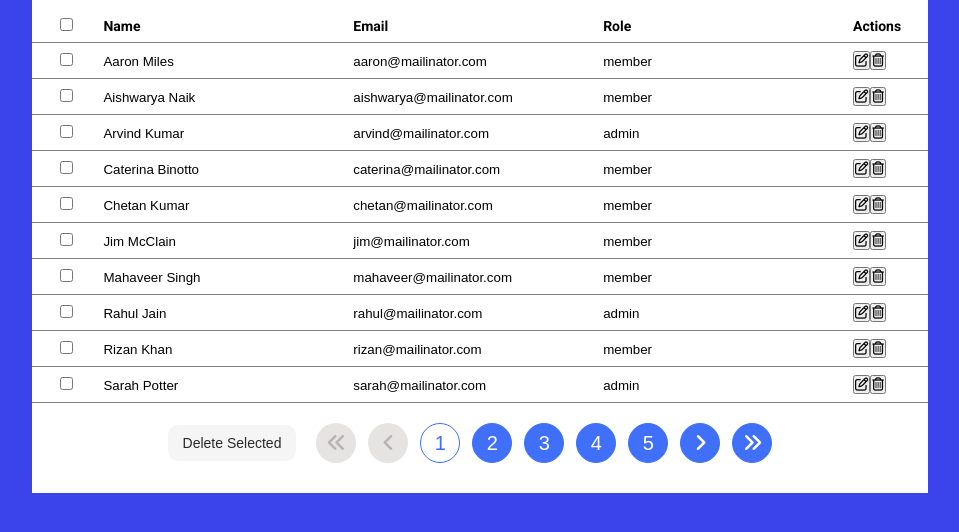
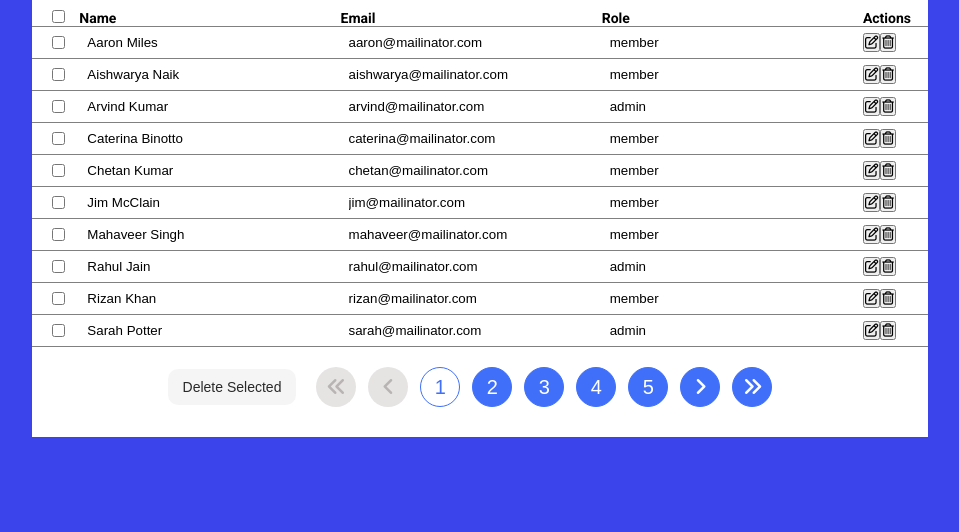
Before and after one commit to gulsane/AdminUi, a React (Vite) app: page / in a window 1280 px wide. Shown: the top 532 px of the page, without its empty margins (160-1119 px from the left). Built offline with nearby package versions, Linux system fonts and the light colour scheme.

Commit message:
Modified UI: on clicking edit button, changing the color of row input fields, to make user focus on area

```diff
--- a/src/components/paginator/Paginator.jsx
+++ b/src/components/paginator/Paginator.jsx
@@ -27,7 +27,9 @@ const RowGenerator = ({
 	};
 
 	return (
-		<tr className={`${selected ? "row-selected" : ""}`}>
+		<tr
+			className={`${selected ? "row-selected" : ""} ${editing ? "editing" : ""}`}
+		>
 			<td>
 				<input
 					type="checkbox"
--- a/src/components/paginator/index.css
+++ b/src/components/paginator/index.css
@@ -22,7 +22,6 @@
 .table td,
 .table th {
     text-align: initial;
-    padding: 8px;
     border-bottom: 1px solid gray;
 }
 
@@ -39,6 +38,10 @@
     background: #f2f0f0;
 }
 
+.table tbody .editing td input {
+    background-color: rgba(231, 108, 168, 0.468);
+}
+
 td input[type="checkbox"],
 th input[type="checkbox"] {
     margin-left: 20px;
@@ -48,6 +51,8 @@ td input {
     border: none;
     text-decoration: none;
     outline: none;
+    padding: 6px;
+    margin: 2px;
     background-color: transparent;
 }
 
```
